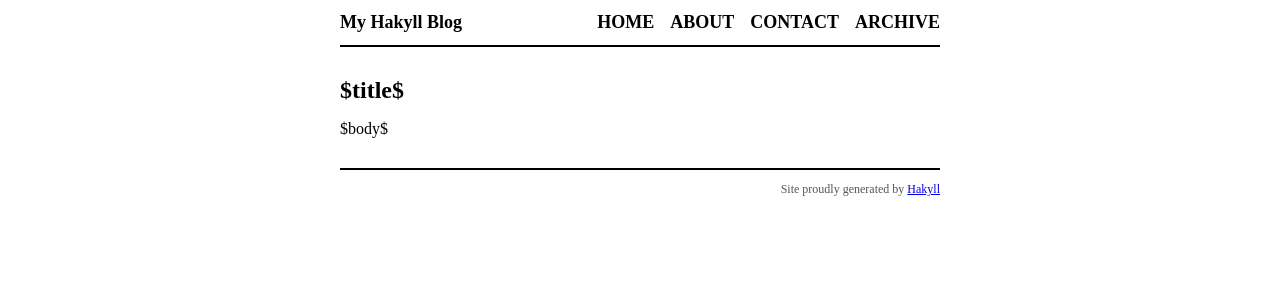
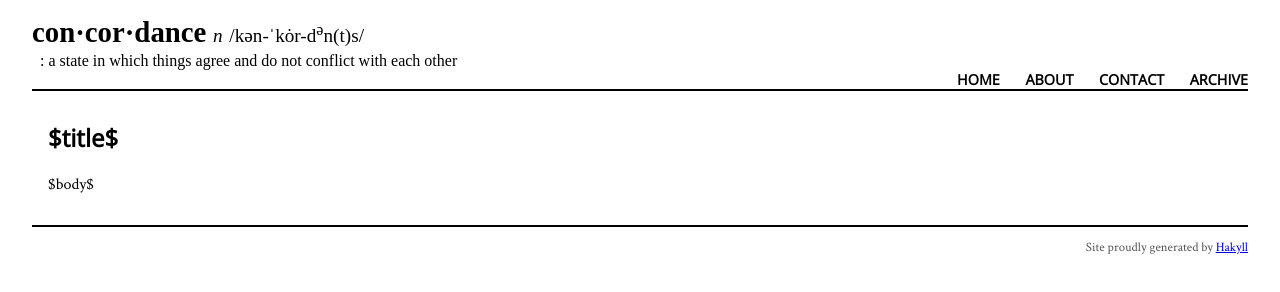
Before and after one commit to benanhalt/benanhalt.github.com, a plain HTML site: page templates/default.html in a window 1280 px wide. Drawn offline with nearby package versions, Linux system fonts and the light colour scheme; a web font is replaced by a local one.

Commit message:
styling.

```diff
--- a/css/default.css
+++ b/css/default.css
@@ -1,56 +1,64 @@
 body {
     color: black;
     font-size: 16px;
-    margin: 0px auto 0px auto;
-    width: 600px;
+    font-family: 'Crimson Text', serif;
+    margin: 16px 32px;
 }
 
-div#header {
+header {
     border-bottom: 2px solid black;
     margin-bottom: 30px;
-    padding: 12px 0px 12px 0px;
+    font-family: 'Averia Serif Libre', serif;
 }
 
-div#logo a {
+#title {
+    font-size: 1.2em;
+    margin: 0;
+}
+
+#title a {
     color: black;
-    float: left;
-    font-size: 18px;
     font-weight: bold;
+    font-size: 1.5em;
     text-decoration: none;
 }
 
-div#header #navigation {
+#title em {
+    margin: 0 0.1em;
+}
+
+#definition {
+    margin: .2em 0 0 .5em;
+}
+
+header nav {
     text-align: right;
 }
 
-div#header #navigation a {
+header nav a {
     color: black;
-    font-size: 18px;
     font-weight: bold;
-    margin-left: 12px;
+    font-family: 'Open Sans', sans-serif;
+    font-size: 0.9em;
+    margin-left: 1.5em;
     text-decoration: none;
     text-transform: uppercase;
 }
 
-div#footer {
+footer {
     border-top: solid 2px black;
     color: #555;
-    font-size: 12px;
+    font-size: 0.8em;
     margin-top: 30px;
     padding: 12px 0px 12px 0px;
     text-align: right;
 }
 
-h1 {
-    font-size: 24px;
+article {
+    margin: 0 1em;
 }
 
-h2 {
-    font-size: 20px;
+h1 {
+    font-family: 'Open Sans', sans-serif;
+    font-weight: bold;
 }
-
-div.info {
-    color: #555;
-    font-size: 14px;
-    font-style: italic;
-}
--- a/templates/default.html
+++ b/templates/default.html
@@ -1,33 +1,39 @@
-<?xml version="1.0" encoding="UTF-8"?>
-<!DOCTYPE html PUBLIC "-//W3C//DTD XHTML 1.0 Strict//EN"
-"http://www.w3.org/TR/xhtml1/DTD/xhtml1-strict.dtd">
-<html xmlns="http://www.w3.org/1999/xhtml" xml:lang="en" lang="en">
+<!DOCTYPE html>
+<html lang="en">
   <head>
-        <meta http-equiv="Content-Type" content="text/html; charset=UTF-8" />
-        <title>My Hakyll Blog - $title$</title>
+    <meta charset="utf-8">
+    <title>con·cor·dance</title>
     <link rel="stylesheet" type="text/css" href="/css/default.css" />
+    <link href="https://fonts.googleapis.com/css?family=Averia+Serif+Libre|Crimson+Text|Open+Sans" rel="stylesheet">
   </head>
+
   <body>
-        <div id="header">
-            <div id="logo">
-                <a href="/">My Hakyll Blog</a>
-            </div>
-            <div id="navigation">
+    <header>
+      <p id="title">
+        <a id="title" href="/">con·cor·dance</a> <em>n</em>
+        /kən-ˈkȯr-d<sup>ə</sup>n(t)s/
+      </p>
+      <p id="definition">
+        : a state in which things agree and do not conflict with
+        each other
+      </p>
+      <nav>
         <a href="/">Home</a>
         <a href="/about.html">About</a>
         <a href="/contact.html">Contact</a>
         <a href="/archive.html">Archive</a>
-            </div>
-        </div>
+      </nav>
+    </header>
 
-        <div id="content">
+    <article>
       <h1>$title$</h1>
 
       $body$
-        </div>
-        <div id="footer">
+    </article>
+
+    <footer>
       Site proudly generated by
       <a href="http://jaspervdj.be/hakyll">Hakyll</a>
-        </div>
+    </footer>
   </body>
 </html>
```
Also changed, not shown: index.html (+1 -12 lines), 1 other file. Lines whose indentation alone changed are shown as unchanged.
